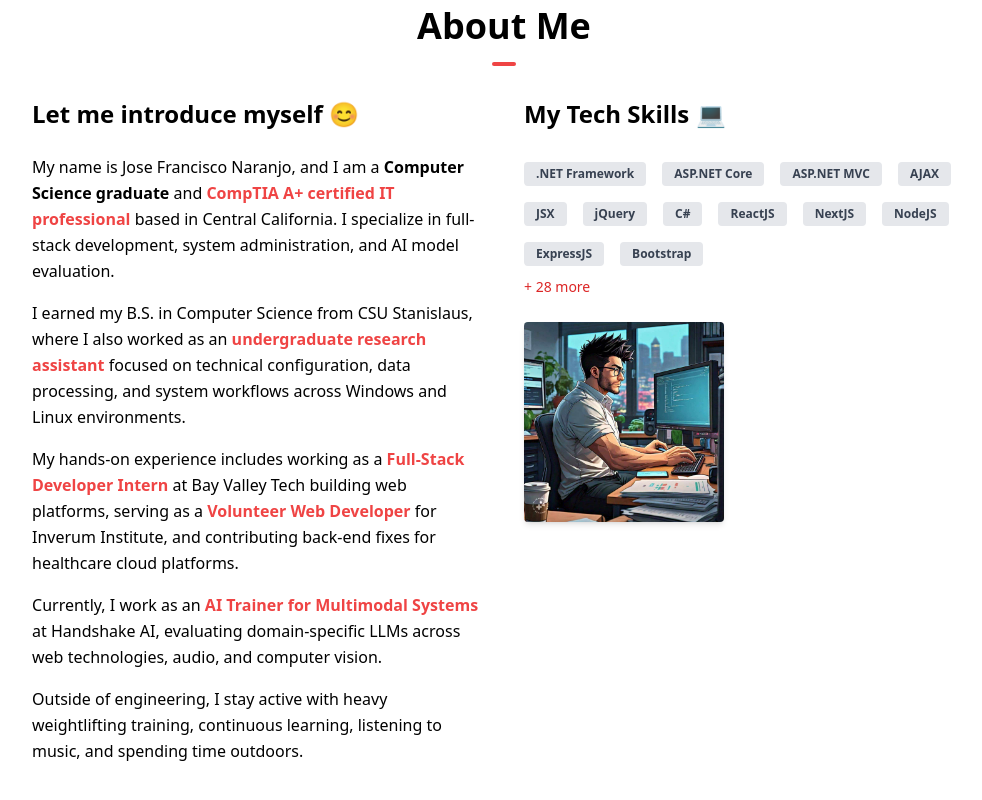
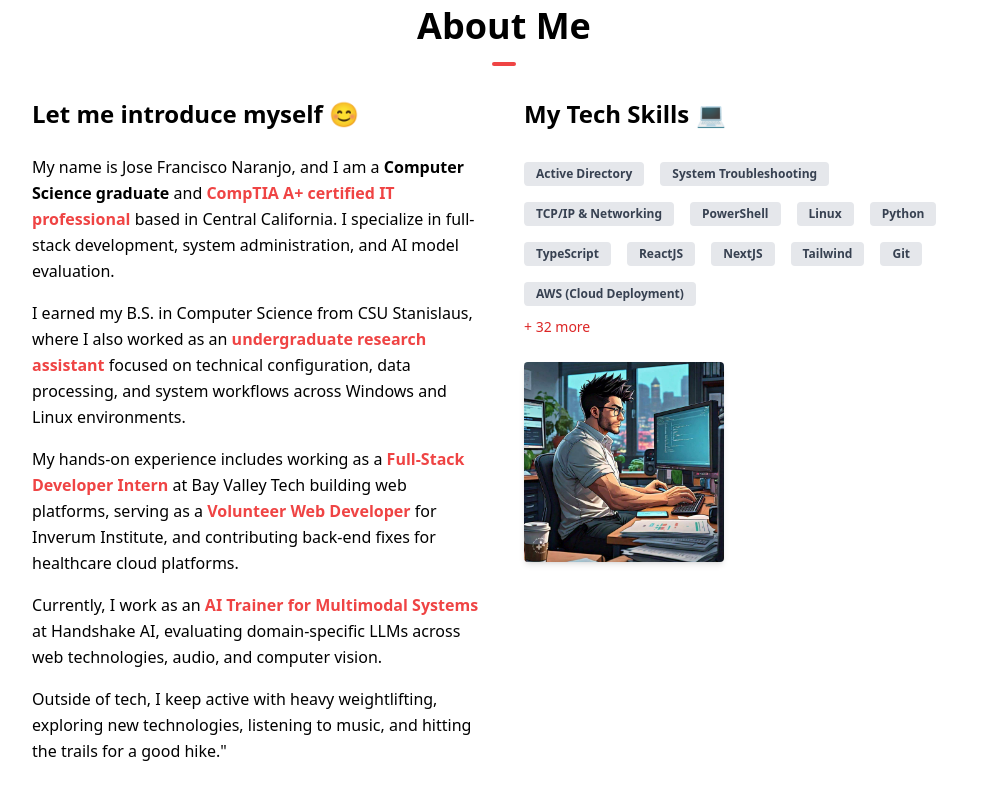
Before and after one commit to josefnaranjo/portfolio-website, a Next.js app: page / in a window 1280 px wide. Shown: the part 813-1613 px from the top of the page, without its empty margins (136-1118 px from the left). Built offline with nearby package versions, Linux system fonts and the light colour scheme.

Commit message:
Update About and CollapsibleSkills components for improved content clarity and organization

```diff
--- a/components/About.tsx
+++ b/components/About.tsx
@@ -79,9 +79,9 @@ const About = () => {
               </TypewriterParagraph>
 
               <TypewriterParagraph>
-                Outside of engineering, I stay active with heavy weightlifting
-                training, continuous learning, listening to music, and spending
-                time outdoors.
+                Outside of tech, I keep active with heavy weightlifting,
+                exploring new technologies, listening to music, and hitting the
+                trails for a good hike."
               </TypewriterParagraph>
             </div>
           </div>
--- a/components/CollapsibleSkills.tsx
+++ b/components/CollapsibleSkills.tsx
@@ -3,46 +3,53 @@
 import React, { useState } from "react";
 
 const allSkills = [
+  // --- FRONT-LOADED TOP 12 (Visible on initial load) ---
+  "Active Directory",
+  "System Troubleshooting",
+  "TCP/IP & Networking",
+  "PowerShell",
+  "Linux",
+  "Python",
+  "TypeScript",
+  "ReactJS",
+  "NextJS",
+  "Tailwind",
+  "Git",
+  "AWS (Cloud Deployment)",
+
+  // --- REST OF SKILLS (Expanded view) ---
   ".NET Framework",
   "ASP.NET Core",
-  "ASP.NET MVC",
-  "AJAX",
-  "JSX",
-  "jQuery",
   "C#",
-  "ReactJS",
-  "NextJS",
   "NodeJS",
   "ExpressJS",
-  "Bootstrap",
+  "PostgreSQL",
+  "MySQL",
+  "MongoDB",
+  "RESTful APIs",
+  "API Integration",
+  "Figma",
+  "Docker",
+  "Bash/Shell",
+  "Machine Learning Models",
+  "FAISS",
+  "Pinecone",
   "HTML",
   "CSS",
   "JavaScript",
-  "TypeScript",
-  "Tailwind",
-  "Figma",
-  "Docker",
+  "Bootstrap",
   "WordPress",
-  "Python",
-  "MySQL",
-  "PostgreSQL",
-  "MongoDB",
-  "RESTful APIs",
-  "API Integration",
-  "Bash/Shell",
-  "Linux",
-  "Git",
   "Jupyter",
   "NumPy",
   "Pandas",
   "PyTorch",
+  "Google Colab",
+  "AJAX",
+  "JSX",
+  "jQuery",
+  "ASP.NET MVC",
   "NetworkX",
   "BeautifulSoup",
-  "FAISS",
-  "Pinecone",
-  "Google Colab",
-  "AWS (Cloud Deployment)",
-  "Machine Learning Models",
 ];
 
 const SkillPill: React.FC<{ skill: string }> = ({ skill }) => (
```
